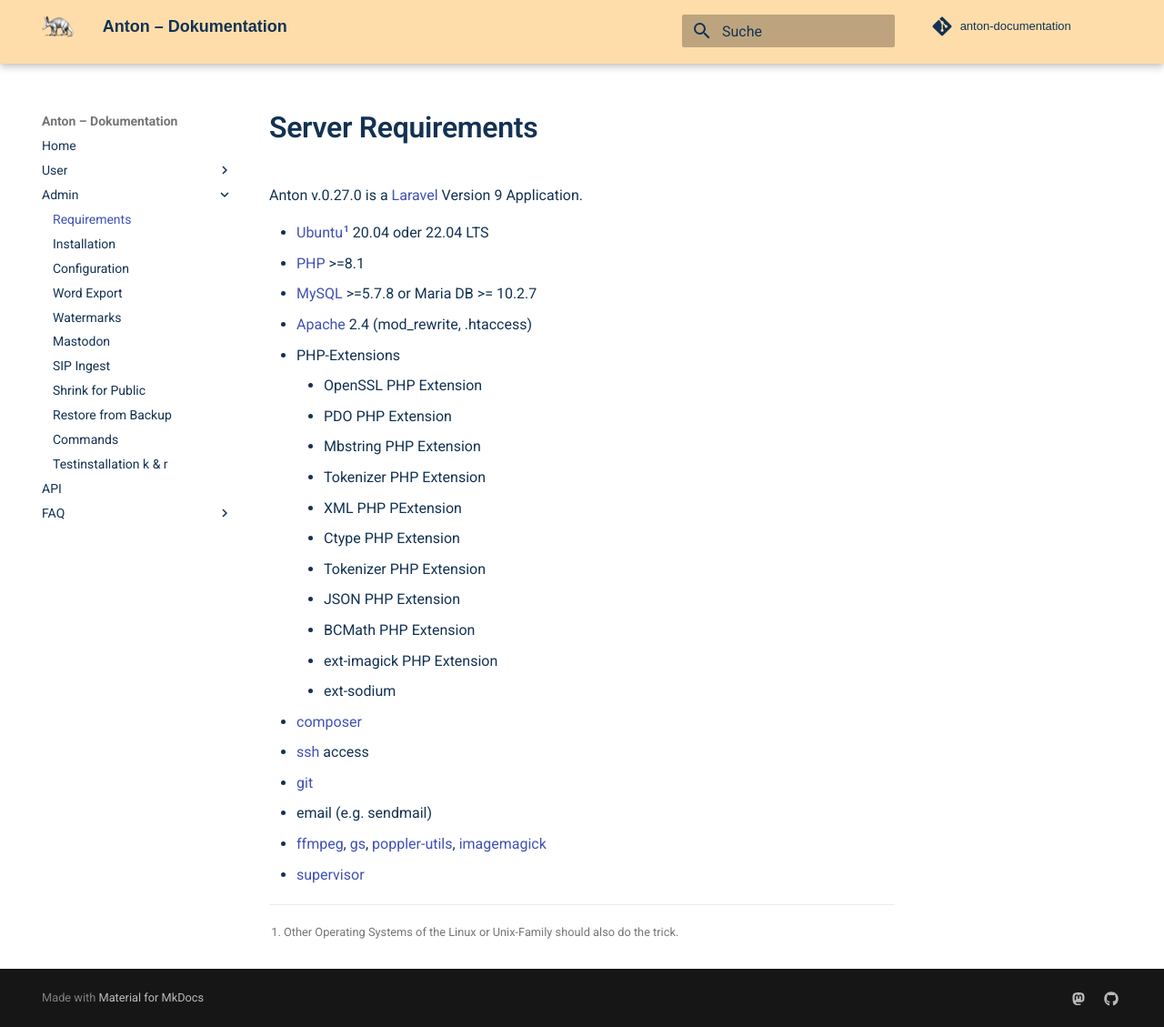
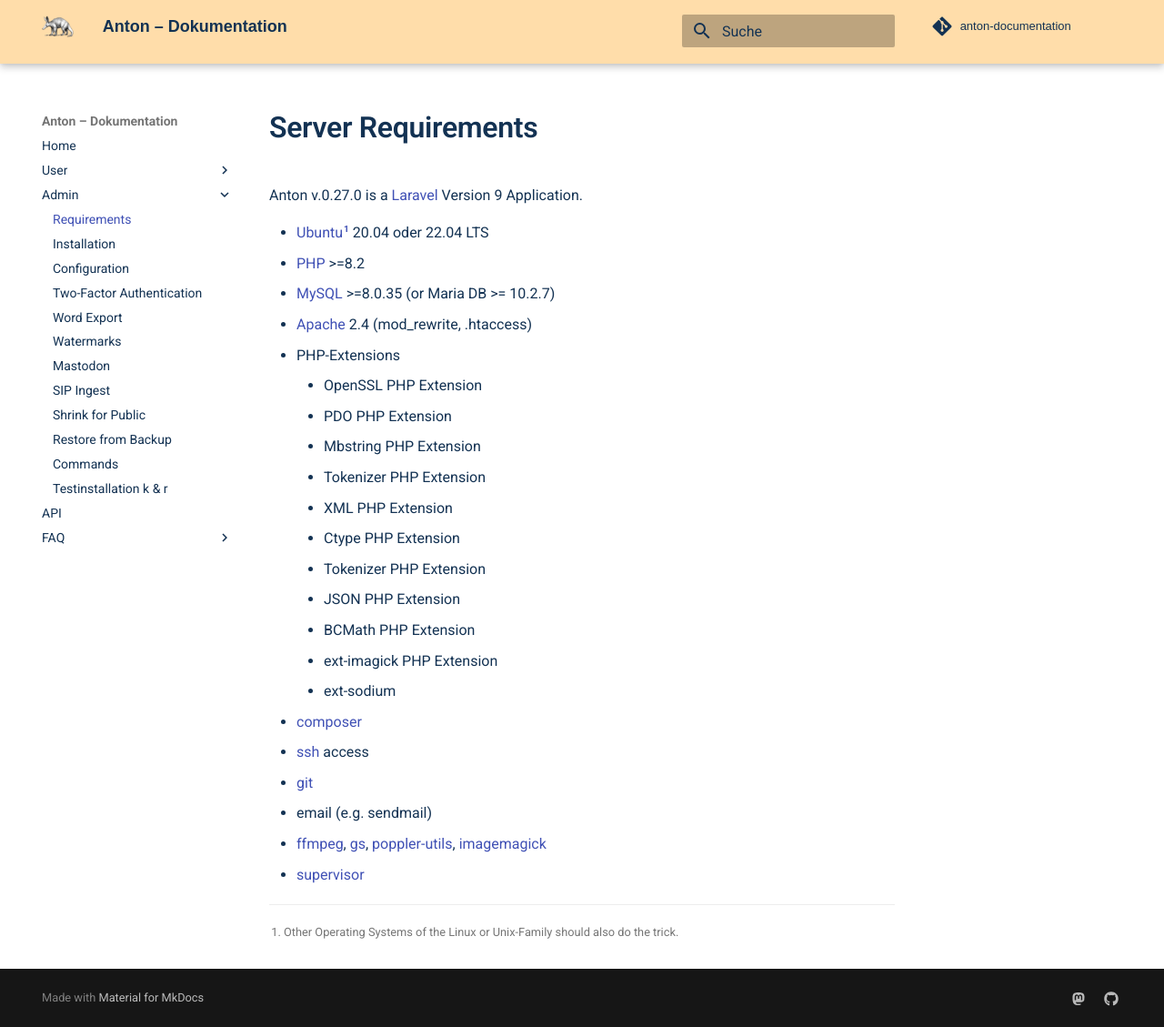
Before and after one commit to kraenzle-ritter/anton-documentation, an MkDocs documentation site: the page built from docs/admin/requirements.md, in a window 1280 px wide and 1129 px high. Shown: the whole window at 91% size. Built offline with MkDocs 1.6.1 and Material for MkDocs 9.7.7, drawn with Linux system fonts in a browser that asks for light colours; some web fonts are replaced; comment, search, counter and statistics services are not loaded.

Commit message:
Added 2FA

```diff
--- a/docs/admin/requirements.md
+++ b/docs/admin/requirements.md
@@ -3,15 +3,15 @@
 Anton v.0.27.0 is a [Laravel](https://laravel.com/) Version 9 Application.
 
 - [Ubuntu](https://ubuntu.com/)[^OS] 20.04 oder 22.04 LTS
-- [PHP](https://www.php.net/) >=8.1
-- [MySQL](https://www.mysql.com/de/) >=5.7.8 or Maria DB >= 10.2.7
+- [PHP](https://www.php.net/) >=8.2
+- [MySQL](https://www.mysql.com/de/) >=8.0.35 (or Maria DB >= 10.2.7)
 - [Apache](https://httpd.apache.org/) 2.4 (mod_rewrite, .htaccess)
 - PHP-Extensions
     - OpenSSL PHP Extension
     - PDO PHP Extension
     - Mbstring PHP Extension
     - Tokenizer PHP Extension
-    - XML PHP PExtension
+    - XML PHP Extension
     - Ctype PHP Extension
     - Tokenizer PHP Extension
     - JSON PHP Extension
--- a/mkdocs.yml
+++ b/mkdocs.yml
@@ -54,6 +54,7 @@
     - Requirements: admin/requirements.md
     - Installation: admin/installation.md
     - Configuration: admin/configuration.md
+    - Two-Factor Authentication: admin/two-factor-auth.md
     - Word Export: admin/word-export.md
     - Watermarks: admin/watermarks.md
     - Mastodon: admin/mastodon.md
```
Also changed, not shown: other parts of docs/admin/requirements.md (+1 -1 lines).
